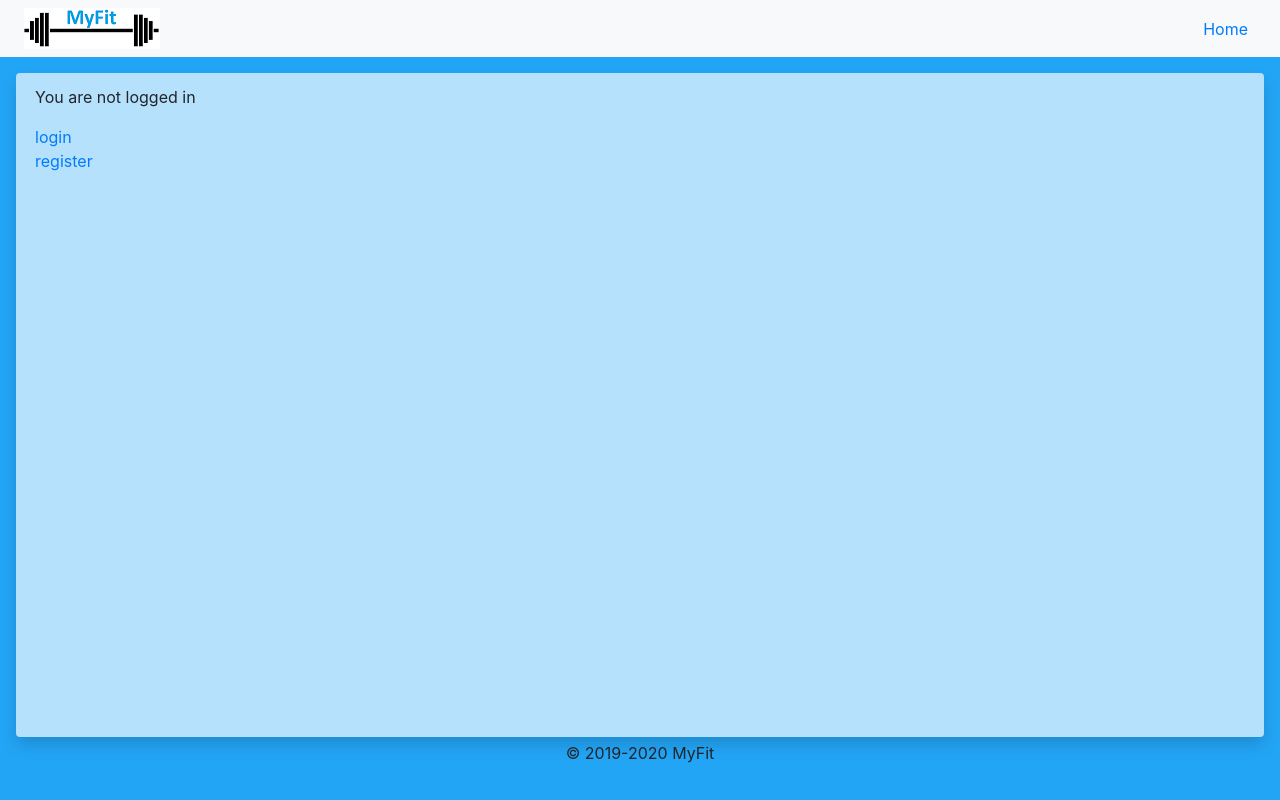
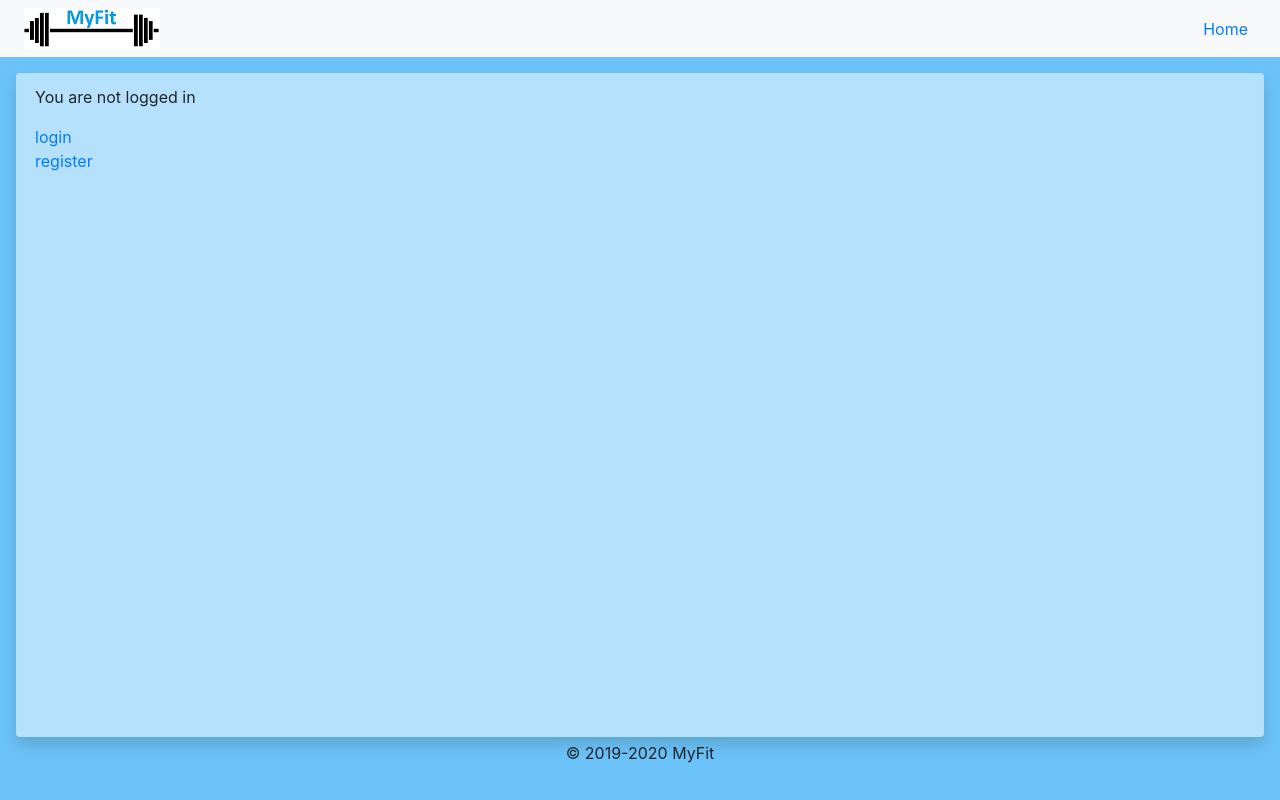
Before and after one commit to dominikheinisch/fitness_manager, a Django app: page /fitness/ in a window 1280 px wide. Run offline with Django 3.2, Linux system fonts and the light colour scheme; some libraries are stand-ins or nearby versions.

Commit message:
global: changed background color

```diff
--- a/fitness_app/static/css/style.css
+++ b/fitness_app/static/css/style.css
@@ -1,12 +1,9 @@
 body {
-    background-color: #23a5f6;
+    background-color: #6cc3f9;
     min-height: 100vh;
 }
 
 .inner-main-container {
-    /*background: #74ebd5;
-    background: -webkit-linear-gradient(to right, #74ebd5, #ACB6E5);
-    background: linear-gradient(to right, #74ebd5, #ACB6E5);*/
     background: #b6e1fc;
     min-height: 83vh;
 }
```
